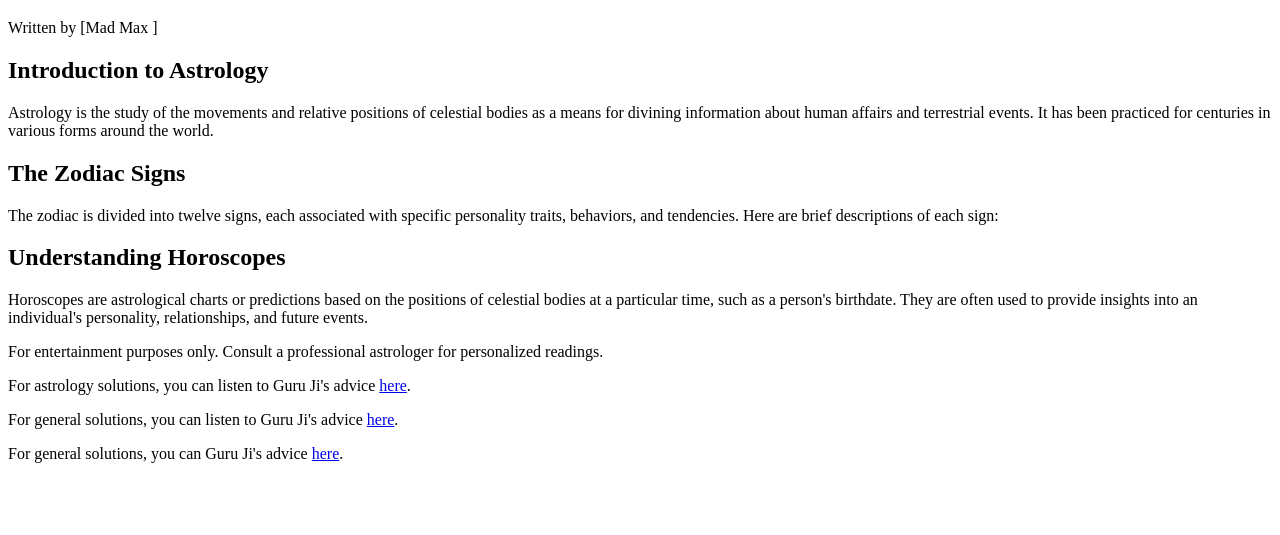
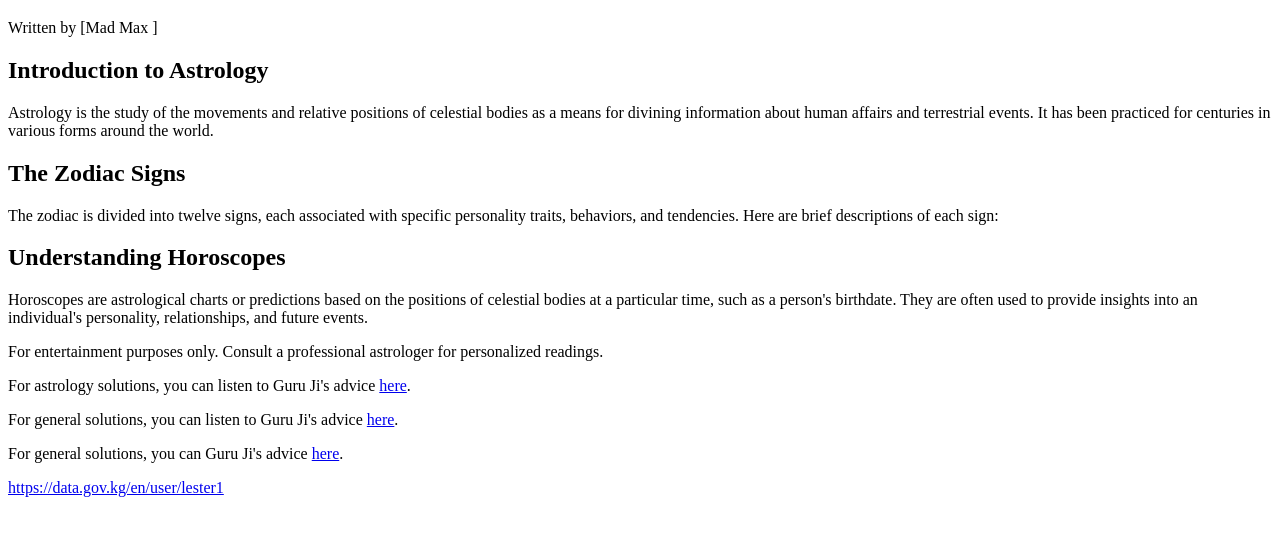
Before and after one commit to ourmadmax1/ourmadmax1.github.io, a plain HTML site: page index.html in a window 1280 px wide. Shown: the part 61-596 px from the top of the page. Drawn offline with Linux system fonts and the light colour scheme.

Commit message:
Update index.html

```diff
--- a/index.html
+++ b/index.html
@@ -40,3 +40,6 @@
 </html>
  <p>For general solutions, you can listen to Guru Ji's advice <a href="https://in.pinterest.com/babankswami/convince-parents-for-inter-caste-marriage-in-agra/">here</a>.</p>
  <p>For general solutions, you can   Guru Ji's advice <a href="https://in.pinterest.com/babankswami/lost-love-problem-solution-baba-ji-in-agra/">here</a>.</p>
+
+
+<p><a href="https://data.gov.kg/en/user/lester1">https://data.gov.kg/en/user/lester1</a></p>
```
